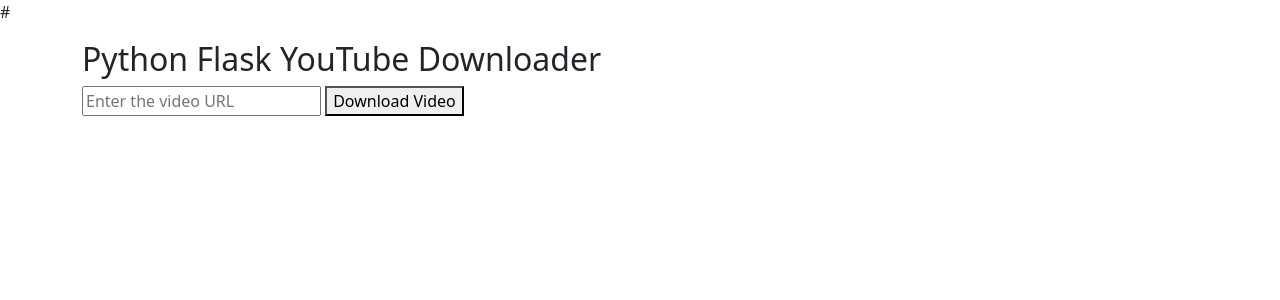
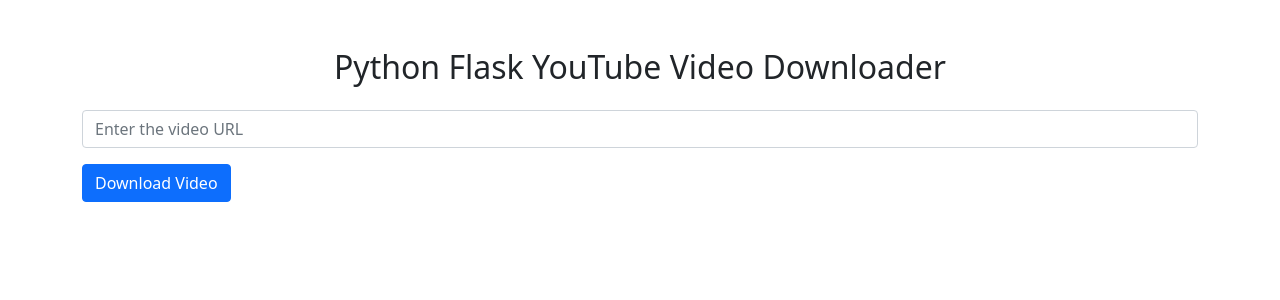
Before and after one commit to jabir-take/youtu, a Flask app: page / in a window 1280 px wide. Shown: the top 300 px of the page. Run offline with Flask 3, Linux system fonts and the light colour scheme.

Commit message:
Update index.html

```diff
--- a/templates/index.html
+++ b/templates/index.html
@@ -1,20 +1,28 @@
-#
-<html>
+<!DOCTYPE html>
+<html lang="en">
 <head>
-    <Title>Python Flask YouTube video Downloader</Title>
-    <meta charset="utf-8">
-    <meta name="viewport" content="width=device-width, initial-scale=1">
+    <meta charset="UTF-8">
+    <meta name="viewport" content="width=device-width, initial-scale=1.0">
+    <title>Python Flask YouTube Video Downloader</title>
     <link href="https://cdn.jsdelivr.net/npm/bootstrap@5.0.2/dist/css/bootstrap.min.css" rel="stylesheet">
 </head>
 <body>
-    <div class="container mt-3">
-        <h2>Python Flask YouTube Downloader</h2>
-        <form method="POST" action="/download">
-            <input type="text" name="url" placeholder="Enter the video URL">
-            <button type="submit">Download Video</button>
+    <div class="container mt-5">
+        <h2 class="text-center">Python Flask YouTube Video Downloader</h2>
+        <form method="POST" action="/download" class="mt-4">
+            <div class="mb-3">
+                <input type="text" name="url" class="form-control" placeholder="Enter the video URL" required>
+            </div>
+            <button type="submit" class="btn btn-primary">Download Video</button>
         </form>
 
-      </div>
-    <br><br>
+        <!-- Displaying feedback message (success/error) -->
+        {% if message %}
+        <div class="alert alert-info mt-4">
+            {{ message }}
+        </div>
+        {% endif %}
+    </div>
+
 </body>
 </html>
```
